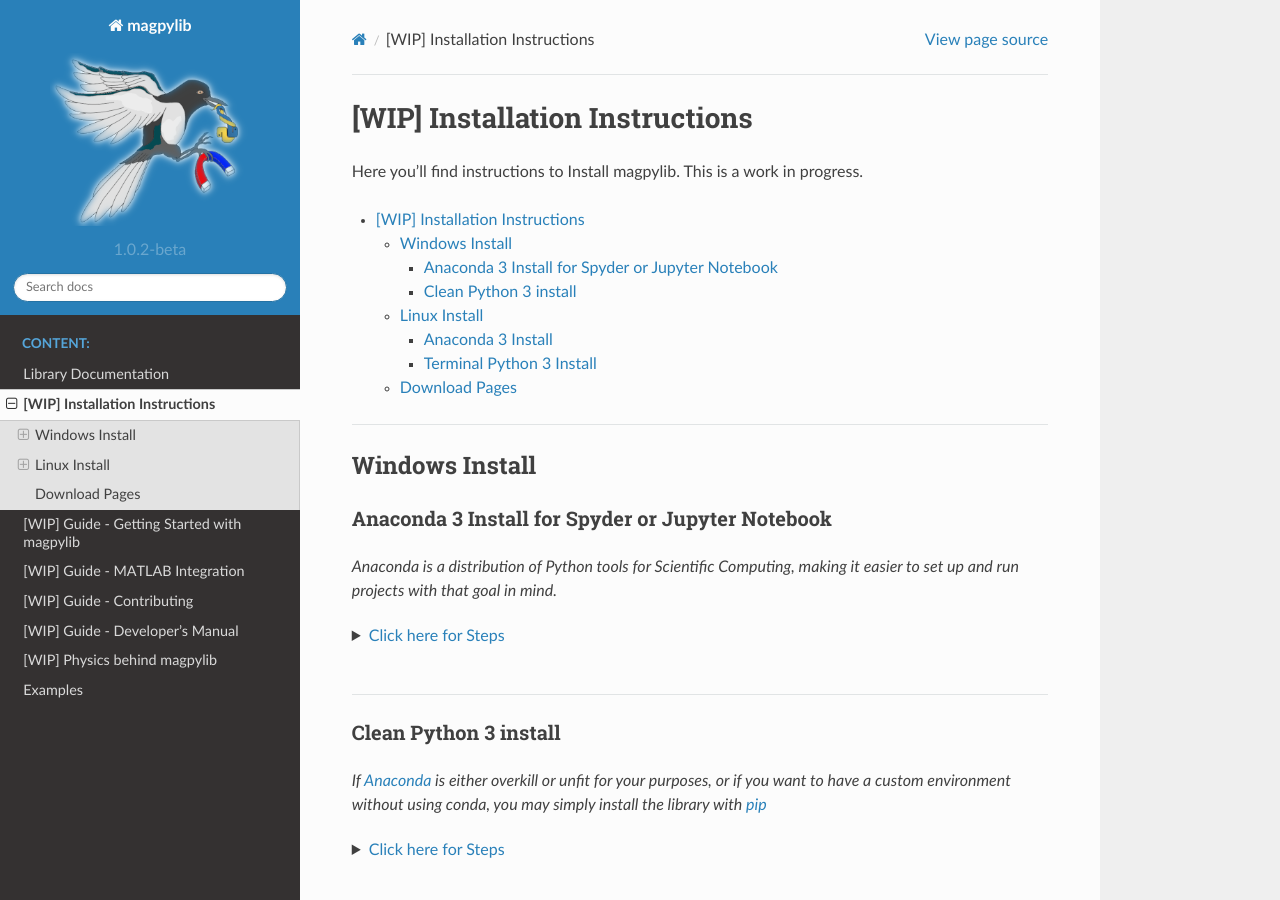
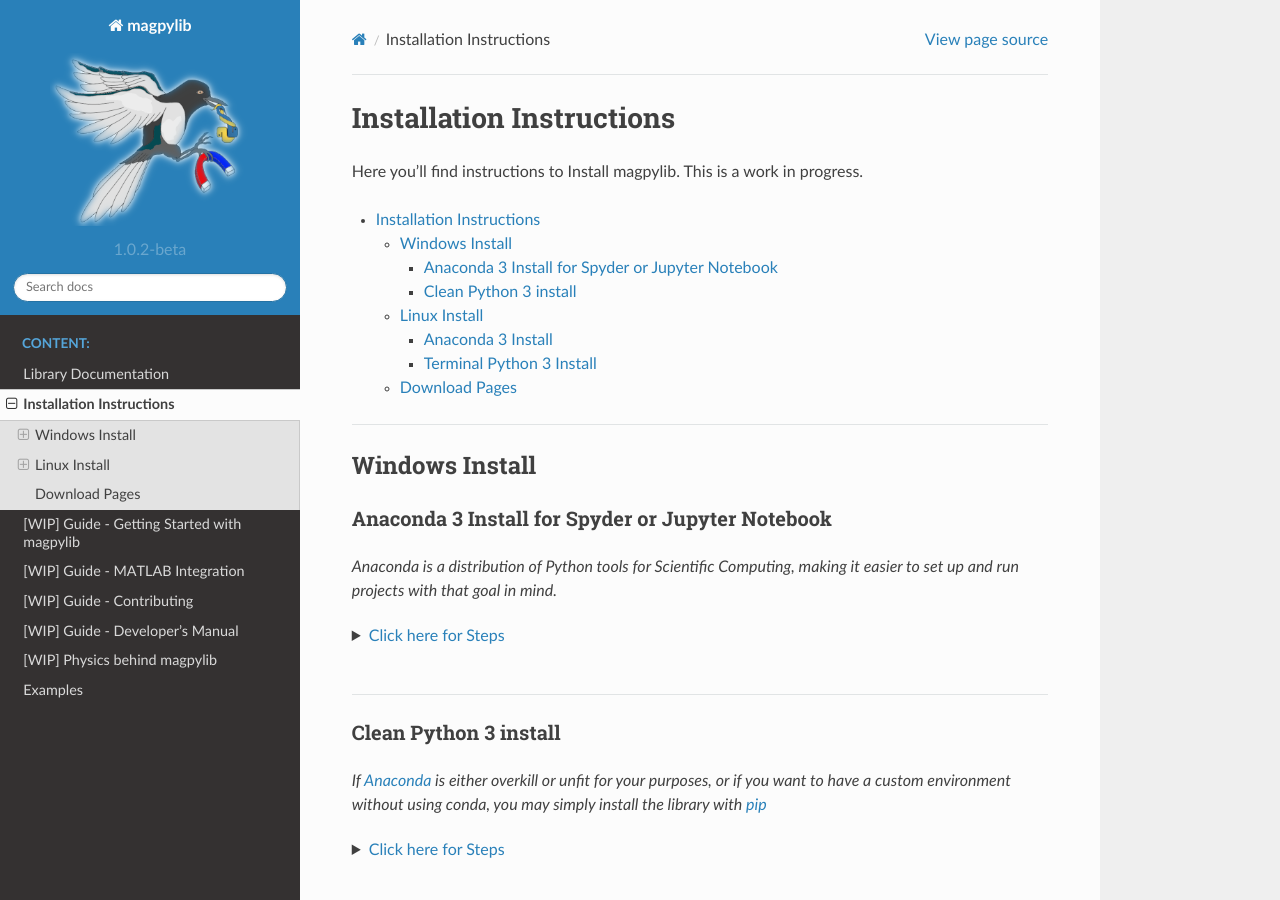
Before and after one commit to magpylib/magpylib, a Sphinx documentation site: the page built from docs/_pages/1_how2install.md, in a window 1280 px wide and 900 px high. Built offline with Sphinx 7.4.7 and the Read the Docs theme 2.0.0, drawn with Linux system fonts in a browser that asks for light colours; formulas are drawn with MathJax 3; pages that are not in the unit, such as notebooks, are missing from menus; the version number is read from the project's files by our own code.

Commit message:
Remove WIP from page

```diff
--- a/docs/_pages/1_how2install.md
+++ b/docs/_pages/1_how2install.md
@@ -1,8 +1,8 @@
-# [WIP] Installation Instructions
+# Installation Instructions
 
 Here you'll find instructions to Install magpylib. This is a work in progress.
 
-- [[WIP] Installation Instructions](#wip-installation-instructions)
+- [Installation Instructions](#installation-instructions)
   - [Windows Install](#windows-install)
       - [Anaconda 3 Install for Spyder or Jupyter Notebook](#anaconda-3-install-for-spyder-or-jupyter-notebook)
       - [Clean Python 3 install](#clean-python-3-install)
```
